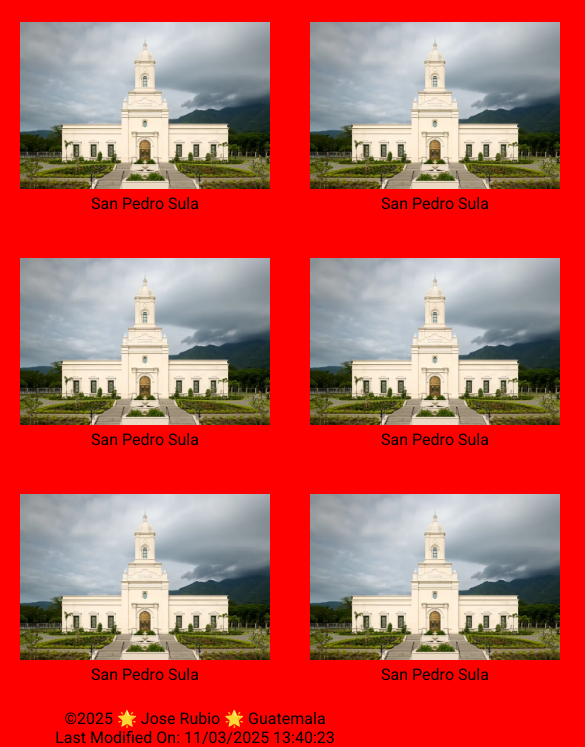
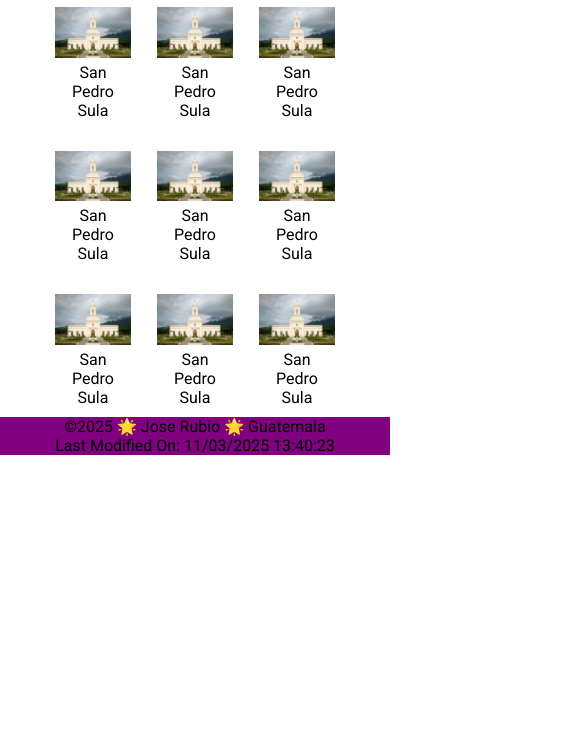
Before and after one commit to alrubpon97/wdd131, a plain HTML site: page temples.html in a window 390 px wide. Shown: the part 127-874 px from the top of the page, 585 px wide, since content can reach past the window. After the commit the page ends 844 px from the top, so only its background shows below. Drawn offline with Linux system fonts and the light colour scheme.

Commit message:
Refactor CSS styles for body, figure, and footer; adjust margins and layout for improved responsiveness

```diff
--- a/styles/temples.css
+++ b/styles/temples.css
@@ -10,7 +10,6 @@ body {
   max-width: 1000px;
   height: auto;
   margin: 0 auto;
-  background-color: red;
 }
 
 header {
@@ -67,12 +66,13 @@ h1 {
 }
 
 figure {
-  margin: 20px;
+  margin: 5px;
   height: auto;
 }
 figure img {
-  vertical-align: top;
-  max-width: 250px;
+  width: 100%;
+  height: auto;
+  display: block;
 }
 figure figcaption {
   text-align: center;
@@ -80,12 +80,15 @@ figure figcaption {
 }
 
 .temple-img {
+  margin: 0px 50px;
   display: grid;
   grid-template-columns: 1fr 1fr 1fr;
   grid-template-rows: 1fr 1fr 1fr;
+  gap: 1rem;
   justify-items: center;
   align-content: space-evenly;
 }
 footer {
   text-align: center;
+  background-color: purple;
 }
```
